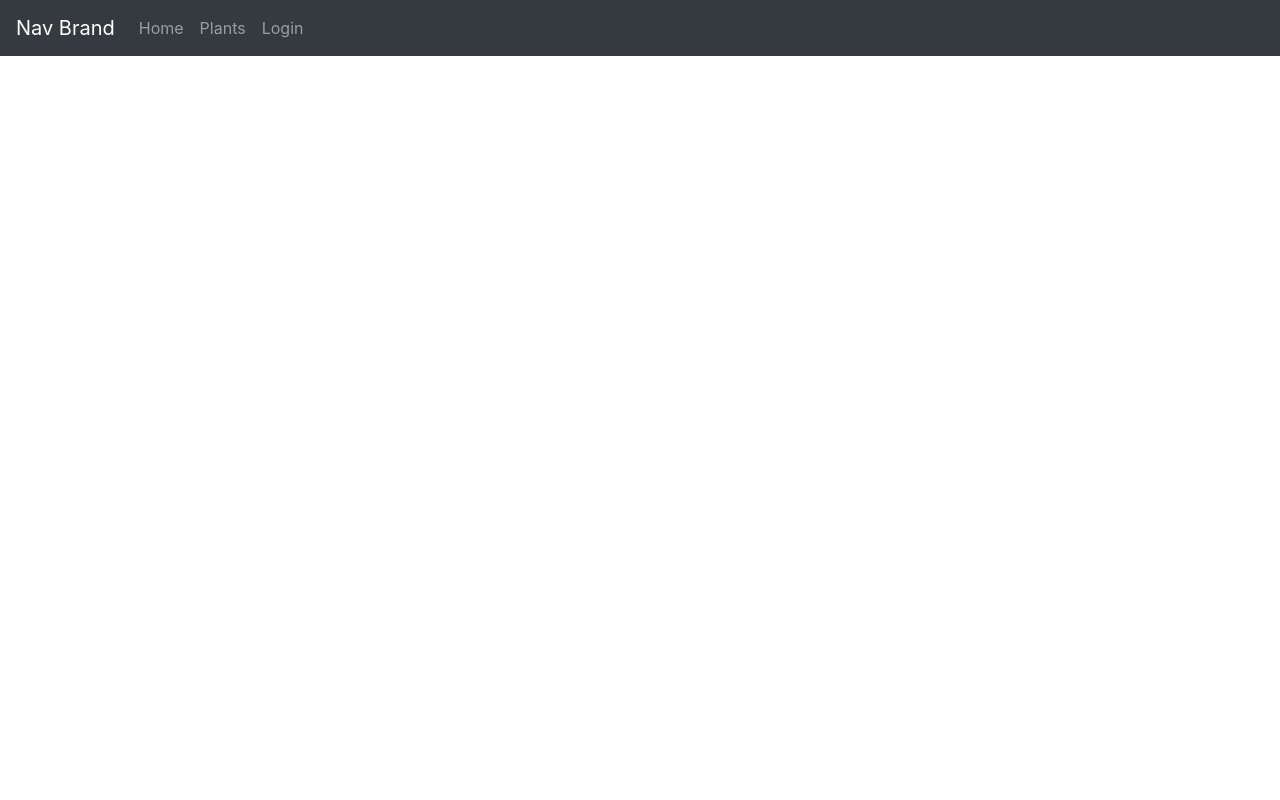
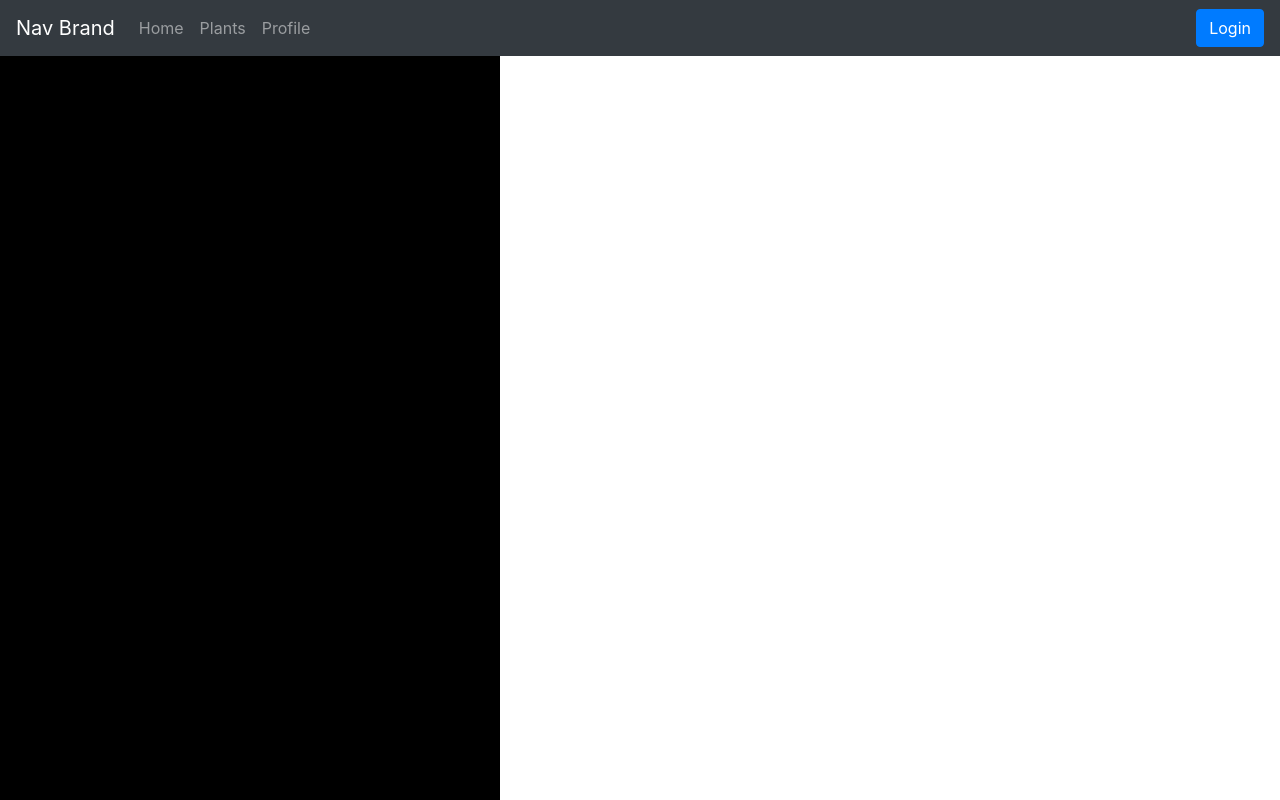
Before and after one commit to Domitalk/plantcd, a React (Create React App) app: page / in a window 1280 px wide. Shown: the top 800 px of the page. Built offline with nearby package versions, Linux system fonts and the light colour scheme.

Commit message:
added dummy elements to test scrolling and fix navbar to top

```diff
--- a/src/App.js
+++ b/src/App.js
@@ -4,7 +4,11 @@ import NavigationBar from './components/NavigationBar.js'
 function App() {
   return (
     <>
-        <NavigationBar></NavigationBar>
+      <NavigationBar />
+      {/* add some fillers in here so we can see scrolling  */}
+      <div style={{ height: "500px", width: "500px", background: "#000000" }}></div>
+      <div style={{ height: "500px", width: "500px", background: "#000000" }}></div>
+      <div style={{ height: "500px", width: "500px", background: "#000000" }}></div>
 
     </>
   );
--- a/src/components/NavigationBar.js
+++ b/src/components/NavigationBar.js
@@ -1,16 +1,20 @@
 import Navbar from 'react-bootstrap/Navbar'
 import Nav from 'react-bootstrap/Nav'
+import Button from 'react-bootstrap/Button'
 
 function NavigationBar() {
     return (
         <>
-            <Navbar bg="dark" variant="dark">
+            <Navbar fixed="top" bg="dark" variant="dark">
                 <Navbar.Brand>Nav Brand</Navbar.Brand>
                 <Nav className="mr-auto">
                     <Nav.Link href="#home">Home</Nav.Link>
                     <Nav.Link href="#plants">Plants</Nav.Link>
-                    <Nav.Link href="#login">Login</Nav.Link>
+                    {/* profile will ask for login if not yet */}
+                    <Nav.Link href="#profile">Profile</Nav.Link>
                 </Nav>
+                {/* login will be a popup  */}
+                <Button>Login</Button>
             </Navbar>
         </>
     )
```
